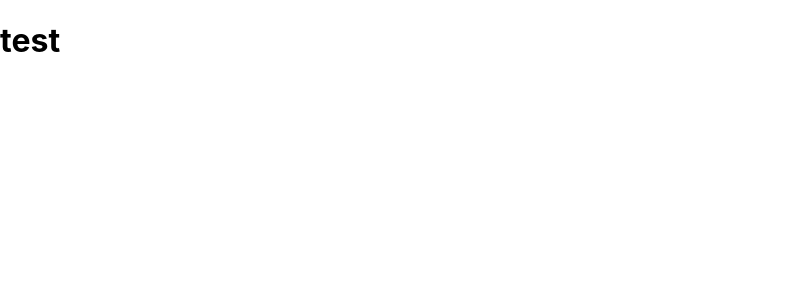
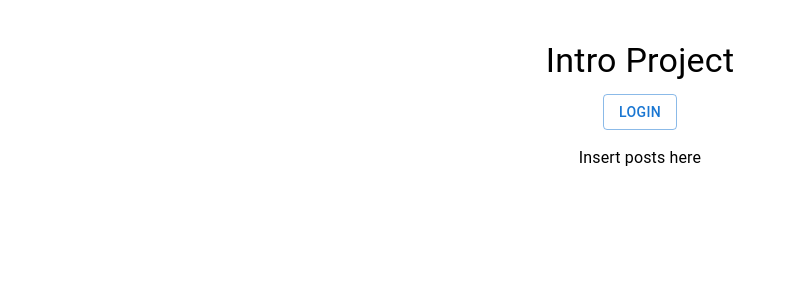
Before and after one commit to usd-cs/COMP-49X-24-25-our-search-intro-project, a React (Create React App) app in the folder frontend/: page / in a window 1280 px wide. Shown: the top 300 px of the page, without its empty margins (0-796 px from the left). Built offline with nearby package versions, Linux system fonts and the light colour scheme.

Commit message:
implemented App.js to dictate when login form shows or not

```diff
--- a/frontend/src/App.js
+++ b/frontend/src/App.js
@@ -1,5 +1,7 @@
 import React, { useState, useEffect } from "react";
+import { Button, Container, Typography, Box } from "@mui/material";
 import './App.css';
+import Login from "./components/Login";
 
 function App() {
   const [isAuthenticated, setIsAuthenticated] = useState(false);
@@ -14,21 +16,67 @@ function App() {
   };
 
   const handleLogout = () => {
-    // remove isAuthenticated and userId from session storage
+    sessionStorage.removeItem('userId');
+    sessionStorage.removeItem('isAuthenticated');
+    setUserId('');
+    setIsAuthenticated(false);
+  };
+
+  const showLoginForm = () => {
+    setShowLogin(true);
+    sessionStorage.setItem('showLogin', true)
   };
 
   useEffect(() => {
-    // Handle user session persistence on page reload
-    // check if session storage has isAuthenticated and userId -- if so, set them
-  }, []);
+    // Handle user session persistence
+    const userId = sessionStorage.getItem('userId');
+    const isAuthenticated = sessionStorage.getItem('isAuthenticated');
+    if (userId && isAuthenticated) {
+        setUserId(userId);
+        setIsAuthenticated(isAuthenticated);
+    }
+  }, [userId, isAuthenticated]);
+
+  useEffect(() => {
+    // Handle sesson persistence for showing login page
+    const showLogin = sessionStorage.getItem('showLogin');
+    if (showLogin) {
+        setShowLogin(true);
+    }
+  }, [showLogin]);
 
   return (
-  <h1>test</h1>
+    <Container maxWidth="sm">
+        <Box textAlign="center" mt={5}>
+
+            <Typography variant="h4" component="h1" gutterBottom>
+            Intro Project
+            </Typography>
+
+            {showLogin ? (
+                <>
+                <Login onLogin={handleLogin} setShowLogin={setShowLogin}></Login>
+                </>
+            ) : (
+                <>
+                {isAuthenticated ? (
+                    <>
+                    <Button variant="outlined" color="primary" onClick={handleLogout}>Logout</Button>
+                    <p> button to create post here </p>
+                    </>
+                ) : (
+                    <>
+                    <Button variant="outlined" color="primary" onClick={showLoginForm}>Login</Button>
+                    </>
+                )}
+                <Typography variant="body1" mt={2}>
+                    Insert posts here
+                </Typography>
+                </>
+            )}
+        </Box>
+    </Container>
   );
-  // login button - showlogin true if login button is clicked
-    // handleLogin gets passed to Login component
-    // logout button - isAuthenticated false if logout button is clicked
-
     // render postlist because posts show regardless of if logged in or not
     // pass userId to postlist in case the user creates a new post
 }
```
Also changed, not shown: frontend/package.json (+9 -4 lines), 1 other file (tests, documents, lock files or other folders).
